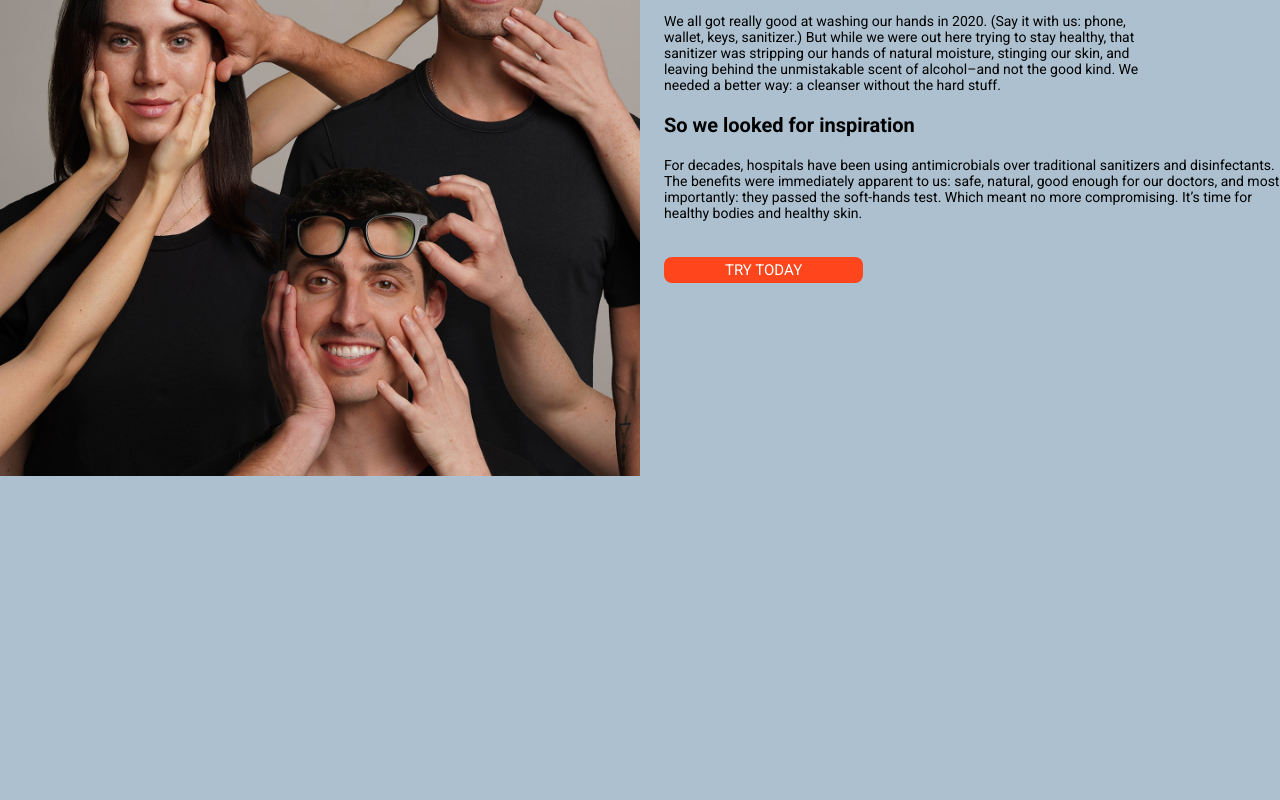
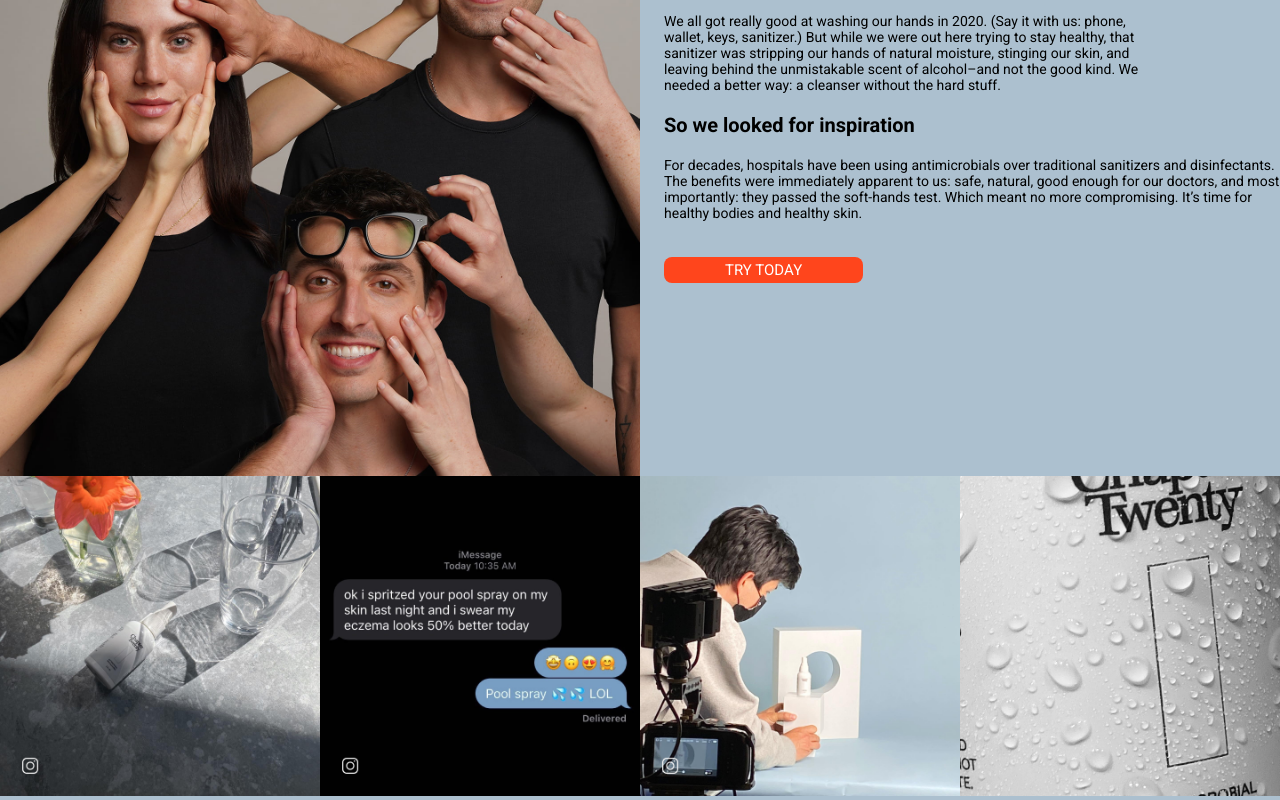
Before and after one commit to qwalty/lab_7, a plain HTML site: page task2/index.html in a window 1280 px wide. Shown: the part 2614-3414 px from the top of the page. Before the commit the page ends 3094 px from the top, so only its background shows below. Drawn offline with Linux system fonts and the light colour scheme; a web font is replaced by a local one.

Commit message:
made block7

```diff
--- a/task2/index.html
+++ b/task2/index.html
@@ -14,6 +14,7 @@
     <link rel="stylesheet" href="/task2/style/style_block_4.css">
     <link rel="stylesheet" href="/task2/style/style_block_5.css">
     <link rel="stylesheet" href="/task2/style/style_block_6.css">
+    <link rel="stylesheet" href="/task2/style/style_block_7.css">
     <title>task2</title>
 </head>
 <body>
@@ -103,7 +104,12 @@
                 <button>TRY TODAY</button>
             </div>
         </div>
-        <div class=""></div>
+        <div class="block_7">
+            <a href="#"><img src="/task2/img/inst1.png" alt="inst"></a>
+            <a href="#"><img src="/task2/img/inst2.png" alt="inst"></a>
+            <a href="#"><img src="/task2/img/inst3.png" alt="inst"></a>
+            <a href="#"><img src="/task2/img/inst4.png" alt="inst"></a>
+        </div>
     </main>
     <footer>
 
--- /dev/null
+++ b/task2/style/style_block_7.css
@@ -0,0 +1,6 @@
+.block_7{
+    display: flex;
+}
+.block_7 img{
+    width: 100%;
+}
```
Also changed, not shown: task2/img/inst1.png (added), task2/img/inst2.png (added), task2/img/inst3.png (added), task2/img/inst4.png (added).
